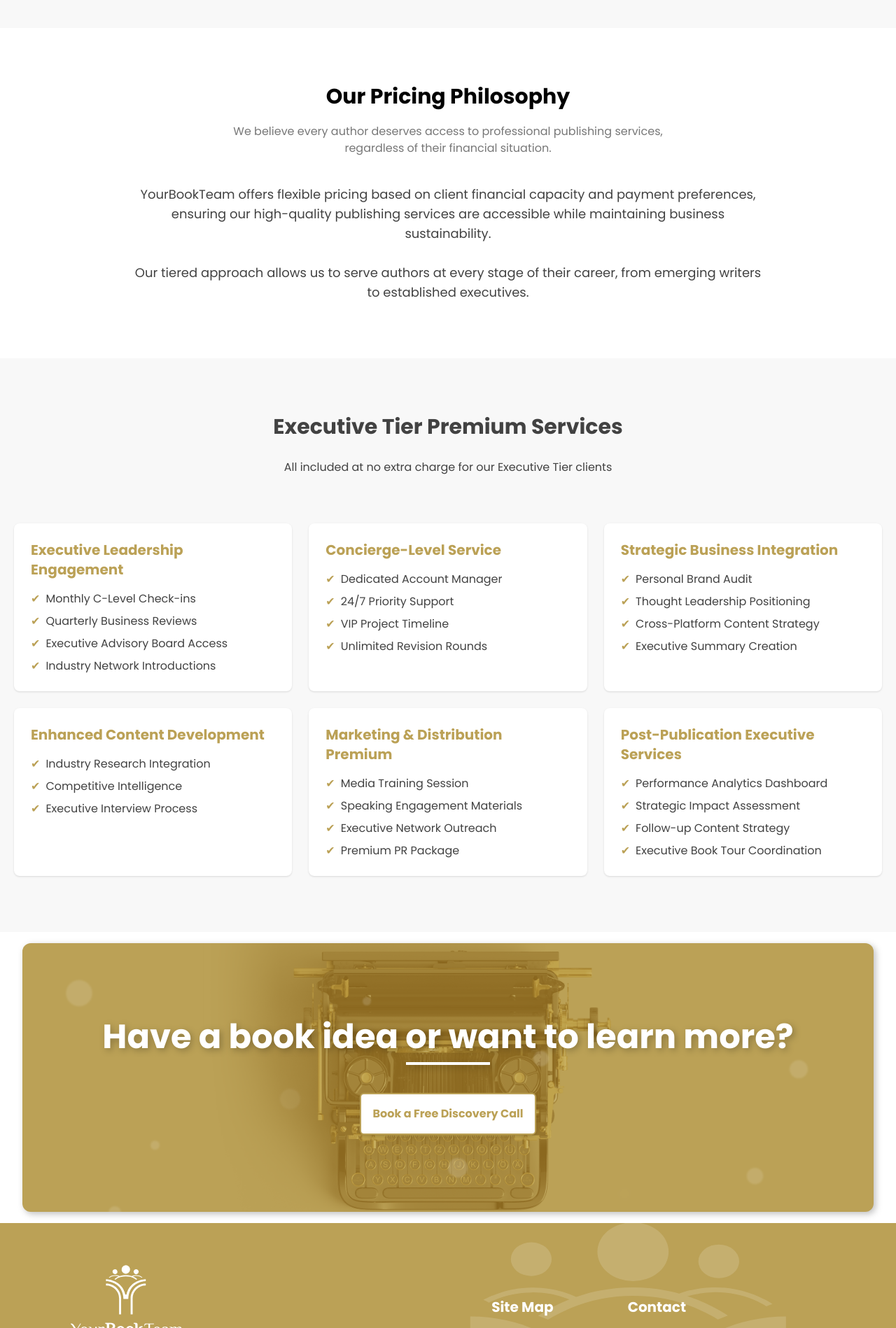
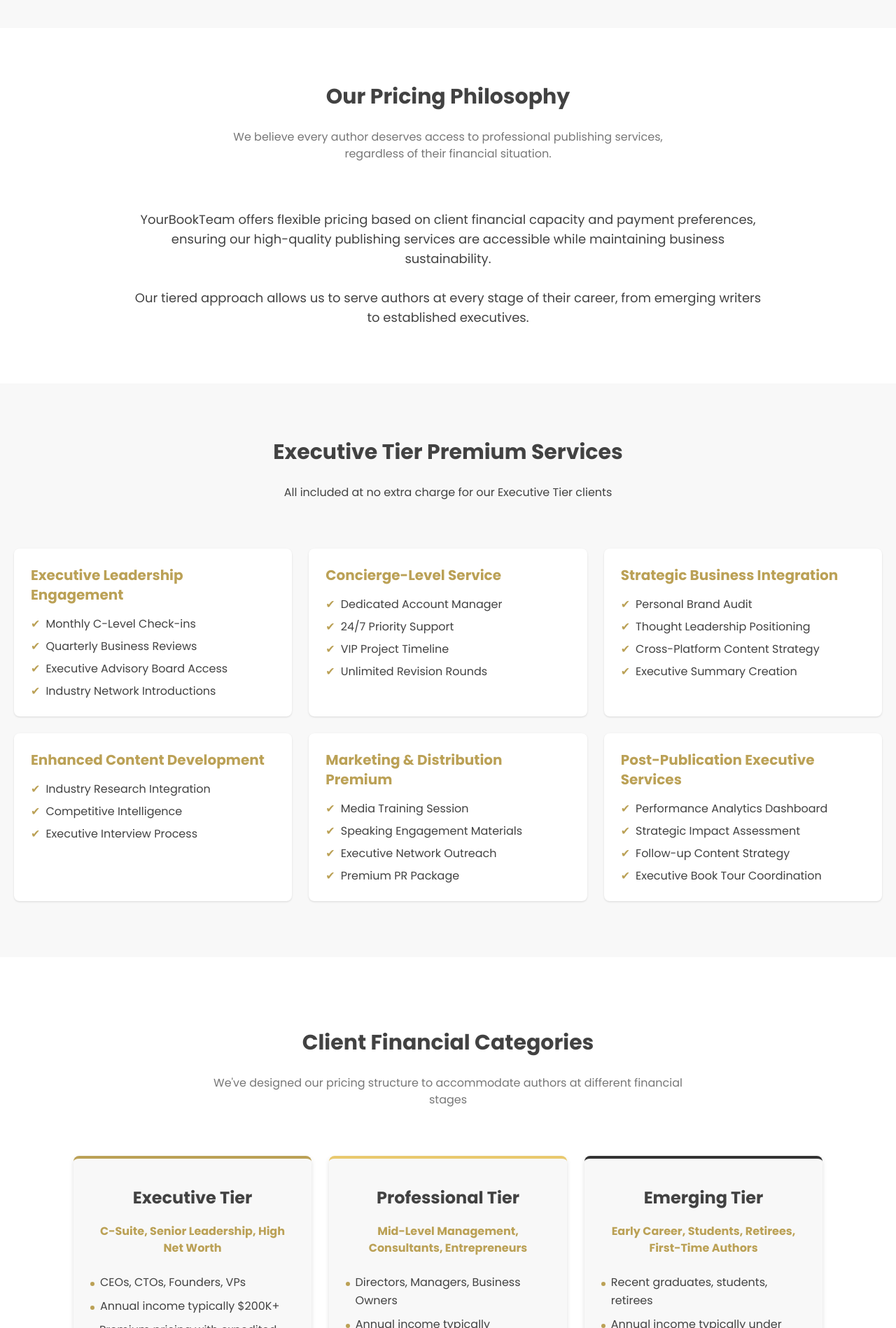
Before and after one commit to YourBookTeam/YBT_Website, a React (Vite) app: page /services in a window 1280 px wide. Shown: the part 622-2520 px from the top of the page at 70% size. Built offline with nearby package versions, Linux system fonts and the light colour scheme; a web font is replaced by a local one.

Commit message:
Imported client data and cards. Gave each sections styling conditions that are consistent. Added client section.

```diff
--- a/src/pages/Services.jsx
+++ b/src/pages/Services.jsx
@@ -2,6 +2,8 @@ import { Link } from 'react-router-dom';
 import { FaCircleCheck, FaPencil, FaBookOpen, FaImages, FaBullhorn, FaBookAtlas } from "react-icons/fa6";
 import Services from "../../src/data/service-data/premiumServices";
 import ServiceCards from '../components/services/ServiceCards';
+import clientData from '../data/service-data/clientTiers';
+import ClientCards from '../components/services/ClientCards';
 import Button from "../components/Button";
 
 export default function Service() {
@@ -27,9 +29,9 @@ export default function Service() {
 
       </section>
       <section id="philosophy" className='philosophy text-center flex flex-col items-center py-20'>
-        <div className='mb-10'>
-          <h2 className='text-hero-black text-3xl mb-5'><strong>Our Pricing Philosophy</strong></h2>
-          <p className='text-[#777777] w-155'>We believe every author deserves access to professional publishing services, regardless of their financial situation.</p>
+        <div className='text-center mb-10'>
+          <h2 className='text-3xl font-semibold'><strong>Our Pricing Philosophy</strong></h2>
+          <p className='text-[#777777] w-155 my-7'>We believe every author deserves access to professional publishing services, regardless of their financial situation.</p>
         </div>
         <div className='flex flex-col items-center text-lg'>
           <p className='w-220 mb-7'>YourBookTeam offers flexible pricing based on client financial capacity and payment preferences, ensuring our high-quality publishing services are accessible while maintaining business sustainability.</p>
@@ -38,12 +40,18 @@ export default function Service() {
       </section>
       <section id='executive' className='bg-[#f8f8f8] py-20 px-5 flex flex-col items-center justify-items-center'>
         <div className='text-center mb-10'>
-          <h2 className='text-3xl'><strong>Executive Tier Premium Services</strong></h2>
+          <h2 className='text-3xl font-semibold'>Executive Tier Premium Services</h2>
           <p className='my-7'>All included at no extra charge for our Executive Tier clients</p>
         </div>
         <ServiceCards services={Services} />
       </section>
-
+      <section id='client' className='h-200 flex flex-col items-center justify-center'>
+        <div id='text'className='text-center mb-10'>
+        <h2 className='text-3xl font-semibold'>Client Financial Categories</h2>
+        <p className='text-[#777777] w-170 my-7'>We've designed our pricing structure to accommodate authors at different financial stages</p>
+        </div>
+        <ClientCards client={clientData} />
+      </section>
     </div>
   );
 }
```
